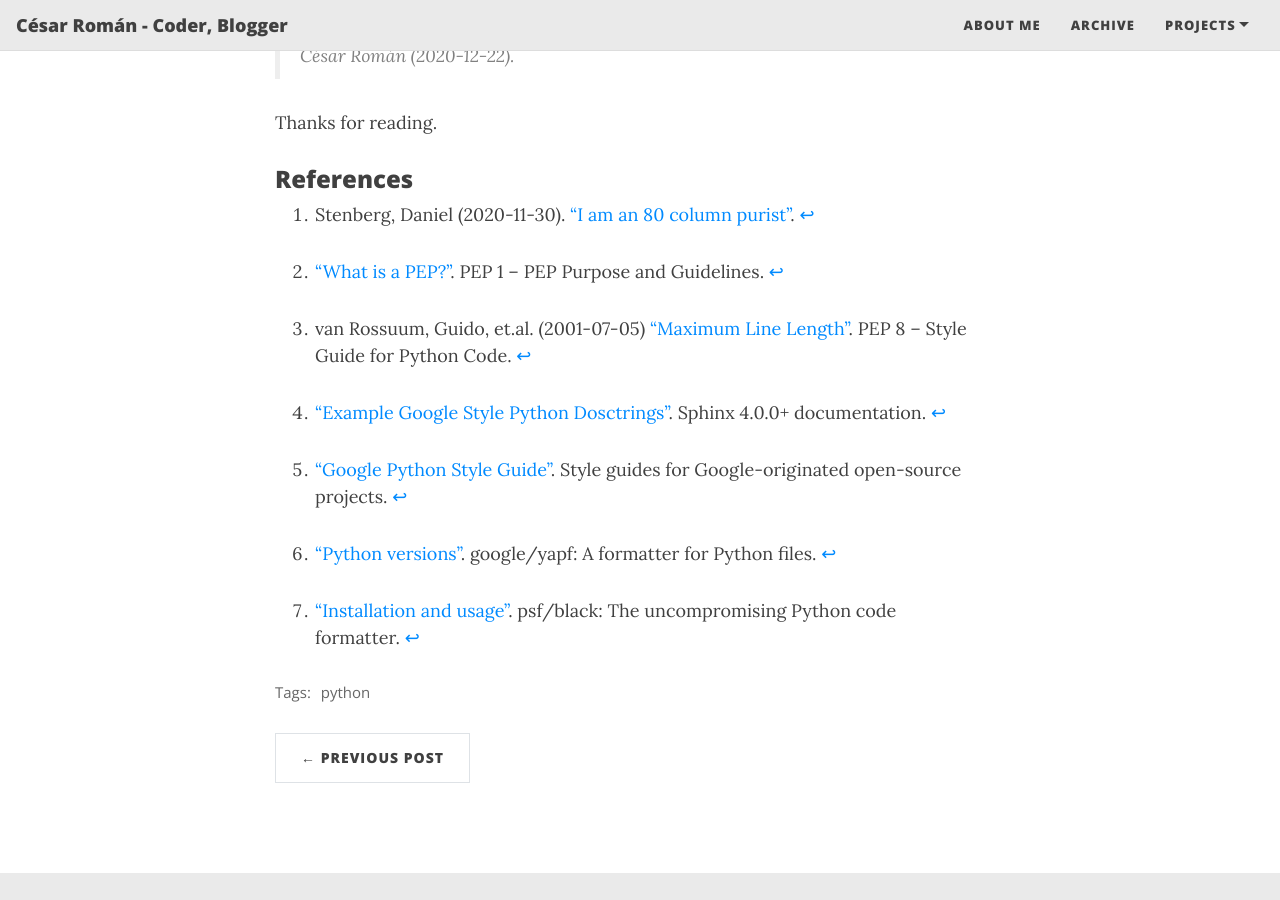
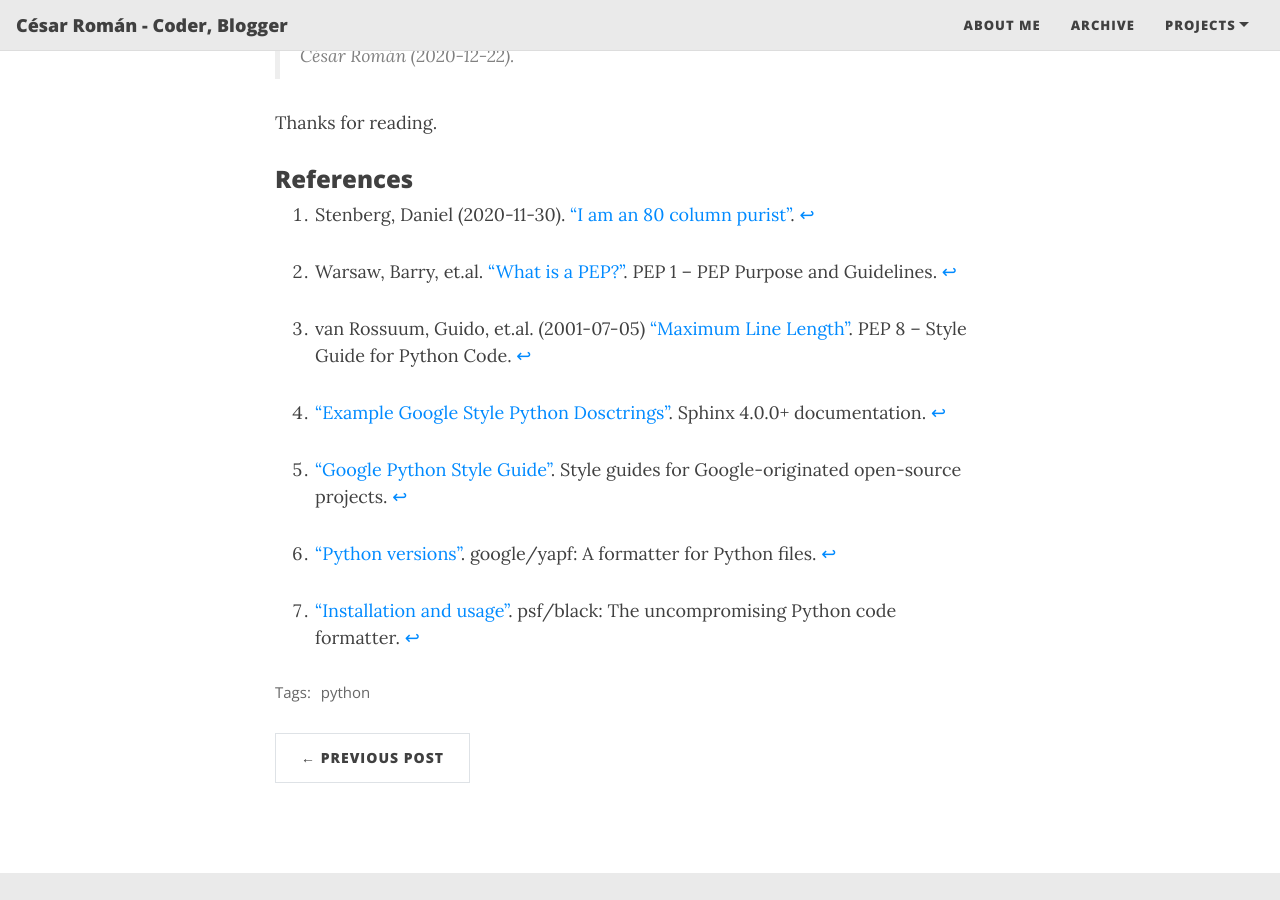
Before and after one commit to cesarcoatl/cesarcoatl.github.io, a Jekyll site: the page built from _posts/2020-12-22-79-characters.md, in a window 1280 px wide and 900 px high, scrolled down 4344 px. Built offline with Jekyll 4.4.1, drawn with Linux system fonts in a browser that asks for light colours; nearby versions of some CDN libraries; comment, search, counter and statistics services are not loaded.

Commit message:
Give credit

```diff
--- a/_posts/2020-12-22-79-characters.md
+++ b/_posts/2020-12-22-79-characters.md
@@ -143,7 +143,7 @@ Thanks for reading.
 
 ### References
 [^1]: Stenberg, Daniel (2020-11-30). ["I am an 80 column purist"](https://daniel.haxx.se/blog/2020/11/30/i-am-an-80-column-purist/){:target="_blank"}.
-[^2]: ["What is a PEP?"](https://www.python.org/dev/peps/pep-0001/#what-is-a-pep){:target="_blank"}. PEP 1 -- PEP Purpose and Guidelines.
+[^2]: Warsaw, Barry, et.al. ["What is a PEP?"](https://www.python.org/dev/peps/pep-0001/#what-is-a-pep){:target="_blank"}. PEP 1 -- PEP Purpose and Guidelines.
 [^3]: van Rossuum, Guido, et.al. (2001-07-05) ["Maximum Line Length"](https://www.python.org/dev/peps/pep-0008/#maximum-line-length){:target="_blank"}. PEP 8 -- Style Guide for Python Code.
 [^4]: ["Example Google Style Python Dosctrings"](https://www.sphinx-doc.org/en/master/usage/extensions/example_google.html){:target="_blank"}. Sphinx 4.0.0+ documentation.
 [^5]: ["Google Python Style Guide"](https://google.github.io/styleguide/pyguide.html){:target="_blank"}. Style guides for Google-originated open-source projects.
```
